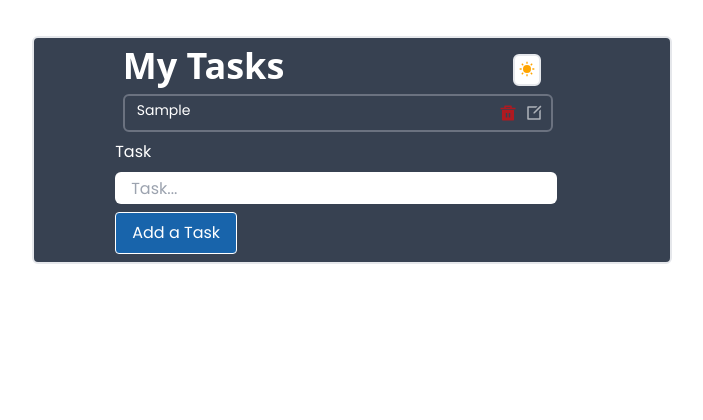
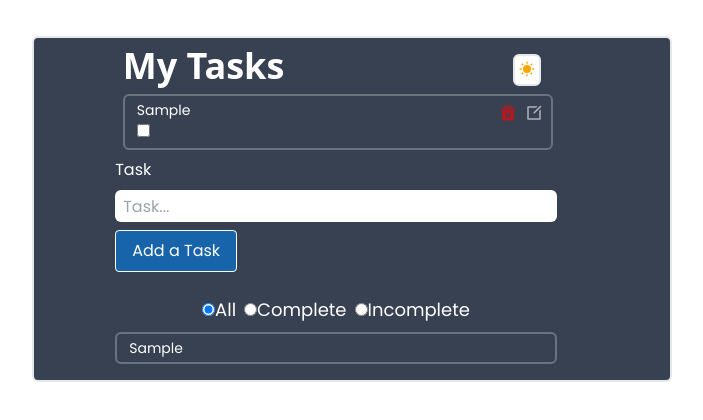
Before and after one commit to AmitPaswan18/Todo-App, a React (Vite) app: page / in a window 1280 px wide. Both pictures are taken after typing "Sample" into the empty fields and a click on the button "Add a Task". Shown: the top 420 px of the page, without its empty margins (288-991 px from the left). Built offline with nearby package versions, Linux system fonts and the light colour scheme.

Commit message:
filter functionality & complete badges added

```diff
--- a/index.html
+++ b/index.html
@@ -13,6 +13,16 @@
     <link
       href="https://cdn.jsdelivr.net/npm/tailwindcss@2.2.16/dist/tailwind.min.css"
       rel="stylesheet" />
+
+    <link
+      href="https://cdn.jsdelivr.net/npm/bootstrap@5.3.2/dist/css/bootstrap.min.css"
+      rel="stylesheet"
+      integrity="sha384-T3c6CoIi6uLrA9TneNEoa7RxnatzjcDSCmG1MXxSR1GAsXEV/Dwwykc2MPK8M2HN"
+      crossorigin="anonymous" />
+    <script
+      src="https://cdn.jsdelivr.net/npm/bootstrap@5.3.2/dist/js/bootstrap.bundle.min.js"
+      integrity="sha384-C6RzsynM9kWDrMNeT87bh95OGNyZPhcTNXj1NW7RuBCsyN/o0jlpcV8Qyq46cDfL"
+      crossorigin="anonymous"></script>
   </head>
   <body>
     <div id="root"></div>
--- a/package.json
+++ b/package.json
@@ -10,6 +10,7 @@
     "preview": "vite preview"
   },
   "dependencies": {
+    "bootstrap": "^5.3.2",
     "react": "^18.2.0",
     "react-dom": "^18.2.0",
     "react-icons": "^4.12.0",
--- a/src/components/TodoItems.jsx
+++ b/src/components/TodoItems.jsx
@@ -1,8 +1,10 @@
 import { useState, useEffect, useRef } from "react";
 import { RiDeleteBin5Fill, RiEditBoxLine } from "react-icons/ri";
+import Checkboxbutton from "./common/Checkboxbutton";
 import ToogleBar from "./common/ToogleBar";
 import {} from "react-icons/ri";
 import Button from "./common/button";
+import RadioButton from "./common/RadioButton";
 import InputButton from "./common/InputButton";
 const TodoItems = () => {
   const [title, setTitle] = useState("");
@@ -10,7 +12,30 @@ const TodoItems = () => {
   const [todo, setTodo] = useState([]);
   const [isinputValid, setInputValid] = useState(true);
   const [editIndex, setEditIndex] = useState(null);
+  const [checkedItems, setCheckedItems] = useState([]);
+  const [filter, setFilter] = useState("all");
   const editRef = useRef(null);
+  const handleFilterChange = (value) => {
+    setFilter(value);
+  };
+
+  const filteredTodo = () => {
+    switch (filter) {
+      case "complete":
+        return todo.filter((item, index) => checkedItems[index] === true);
+      case "incomplete":
+        return todo.filter((item, index) => checkedItems[index] !== true);
+      default:
+        return todo;
+    }
+  };
+
+  const handleCheckboxChange = (index) => {
+    const updatedCheckedItems = [...checkedItems];
+    updatedCheckedItems[index] = !updatedCheckedItems[index];
+    setCheckedItems(updatedCheckedItems);
+  };
+
   function formValidation() {
     if (title.trim() === "") {
       setInputValid(false);
@@ -40,8 +65,8 @@ const TodoItems = () => {
   const editTodo = (index) => {
     setEditIndex(index);
     setTitleEdit(todo[index].title);
+    console.log("Editing todo at index:", index);
   };
-
   const cancelEdit = () => {
     setEditIndex(null);
     setTitle("");
@@ -55,9 +80,9 @@ const TodoItems = () => {
     if (editIndex !== null) {
       const updatedTasks = [...todo];
       updatedTasks[editIndex].title = title;
+      setEditIndex(null);
       setTodo(updatedTasks);
       saveTasks(updatedTasks);
-      setEditIndex(null);
     } else {
       setTodo([...todo, { title }]);
       saveTasks([...todo, { title }]);
@@ -133,10 +158,10 @@ const TodoItems = () => {
                       <>
                         <div className="flex flex-col">
                           <InputButton
-                            className="w-full h-8 rounded-md p-2 m-2 text-black "
+                            className="w-full h-8 rounded-md p-2 m-2 text-black"
                             placeholder="Task..."
-                            onChange={(e) => setTitle(e.target.value)}
-                            value={title}
+                            onChange={(e) => setTitleEdit(e.target.value)}
+                            value={titleEdit}
                             onKeyDown={(e) => {
                               if (e.key === "Enter") {
                                 handleEditSubmit(e);
@@ -148,6 +173,17 @@ const TodoItems = () => {
                     ) : (
                       <div className="flex lg:mx-2 lg:gap-2 gap-0 flex-col">
                         <div className="md:text-sm text-xs">{item.title}</div>
+                        <div>
+                          <Checkboxbutton
+                            checked={checkedItems[index] || false}
+                            onChange={() => handleCheckboxChange(index)}
+                          />
+                          {checkedItems[index] == true ? (
+                            <span className="badge text-bg-success m-2">
+                              Complete
+                            </span>
+                          ) : null}
+                        </div>
                       </div>
                     )}
                     <div className="flex flex-col md:flex-row">
@@ -189,6 +225,7 @@ const TodoItems = () => {
               <div className="flex flex-col w-full">
                 <div>Task</div>
                 <InputButton
+                  type="text"
                   className="w-full h-8 rounded-md p-2 my-2 text-black "
                   placeholder="Task..."
                   onChange={(e) => setTitle(e.target.value)}
@@ -198,6 +235,41 @@ const TodoItems = () => {
               <div className="flex ">
                 <Button color="#1864AB"> Add a Task</Button>
               </div>
+              <div className="flex justify-center mt-4 gap-2 text-lg">
+                <RadioButton
+                  label="All"
+                  value="all"
+                  checked={filter === "all"}
+                  onChange={() => handleFilterChange("all")}
+                />
+
+                <RadioButton
+                  label="Complete"
+                  value="complete"
+                  checked={filter === "complete"}
+                  onChange={() => handleFilterChange("complete")}
+                />
+
+                <label htmlFor="incomplete">
+                  <RadioButton
+                    label="Incomplete"
+                    value="incomplete"
+                    checked={filter === "incomplete"}
+                    onChange={() => handleFilterChange("incomplete")}
+                  />{" "}
+                </label>
+              </div>
+              {filteredTodo().map((item, index) => (
+                <div className=" max-h-screen text-white" key={index}>
+                  <div
+                    ref={editIndex === index ? editRef : null}
+                    className="flex max-h-fit max-w-fit my-2 bg-slates w-full  border-2 border-gray-500 rounded-md justify-between py-1 px-1">
+                    <div className="flex lg:mx-2 lg:gap-2 gap-0 flex-col">
+                      <div className="md:text-sm text-xs">{item.title}</div>
+                    </div>
+                  </div>
+                </div>
+              ))}
             </div>
           </form>
         </div>
--- /dev/null
+++ b/src/components/common/Checkboxbutton.jsx
@@ -0,0 +1,24 @@
+const Checkboxbutton = (props) => {
+  const { value, name, className, children, size, ...rest } = props;
+
+  const styles = {
+    fontSize: size === "small" ? "10px" : "16px",
+    padding: size === "small" ? "4px 8px" : "8px 16px",
+    heigth: size === "small" ? "24px" : "32px",
+    width: size === "100%",
+  };
+  return (
+    <>
+      <input
+        type="checkbox"
+        name="todocomplete"
+        className={className}
+        value={value}
+        style={styles}
+        {...rest}
+      />
+    </>
+  );
+};
+
+export default Checkboxbutton;
--- /dev/null
+++ b/src/components/common/RadioButton.jsx
@@ -0,0 +1,26 @@
+const RadioButton = (props) => {
+  const { value, name, className, children, size,onChange, label, checked , ...rest } = props;
+
+  const styles = {
+    fontSize: size === "small" ? "10px" : "16px",
+    padding: size === "small" ? "4px 8px" : "8px 16px",
+    heigth: size === "small" ? "24px" : "32px",
+    width: size === "100%",
+  };
+  return (
+    <>
+      <div>
+        <input
+          type="radio"
+          id={value}
+          value={value}
+          checked={checked}
+          onChange={onChange}
+        />
+        <label htmlFor={value}>{label}</label>
+      </div>
+    </>
+  );
+};
+
+export default RadioButton;
```
Also changed, not shown: src/components/FilterTodo.jsx (added), 1 other file (tests, documents, lock files or other folders).
